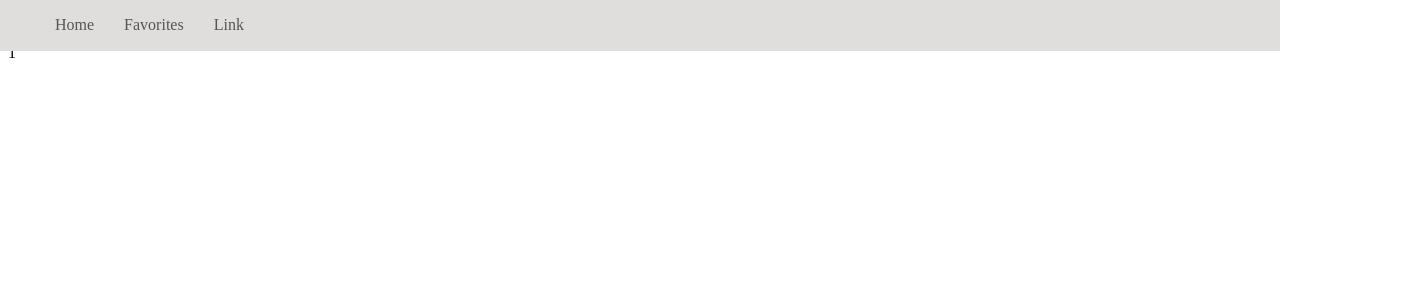
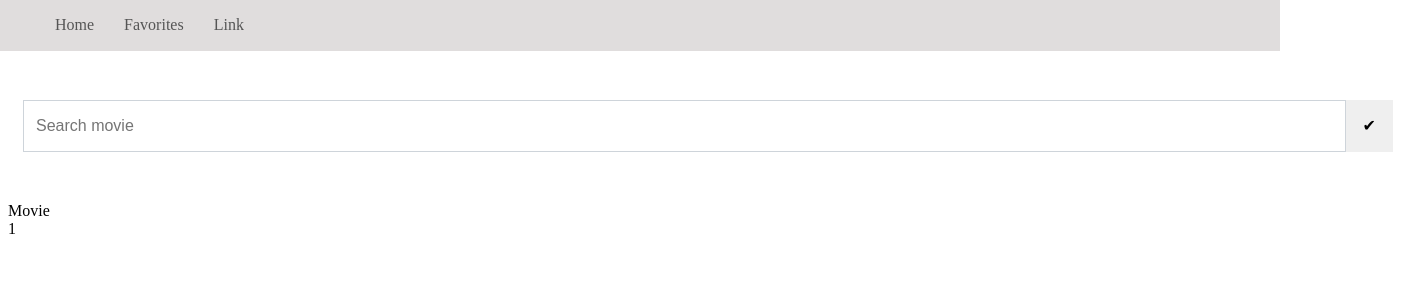
Before and after one commit to Grinsburg/movie-app, a React (Create React App) app: page / in a window 1280 px wide. Shown: the top 300 px of the page, 1408 px wide, since content can reach past the window. Built offline with nearby package versions, Linux system fonts and the light colour scheme.

Commit message:
add Search component and styles

```diff
--- a/src/components/Search/Search.js
+++ b/src/components/Search/Search.js
@@ -1,9 +1,16 @@
 import React from 'react';
+
+import styles from './Search.module.css';
 
 const Search = () => {
   return (
-    <div>
-      4
+    <div className={styles.container}>
+        <div className={styles.inputGroup}>
+          <input type="text" className={styles.formControl} placeholder="Search movie" />
+            <button className={styles.btn} type="button">
+              <i className={styles.fa}></i>
+            </button>
+        </div>
     </div>
   );
 }
--- /dev/null
+++ b/src/components/Search/Search.module.css
@@ -0,0 +1,76 @@
+.container{
+  padding-top: 50px;
+  padding-right: 15px;
+  padding-left: 15px;
+  margin-right: auto;
+  margin-left: auto;
+  width: 1370px;
+  display: flex;
+  flex-wrap: wrap;
+  margin: 50px auto;
+}
+
+.search{
+
+}
+
+.inputGroup {
+  position: relative;
+  display: flex;
+  flex-wrap: nowrap;
+  align-items: stretch;
+  width: 100%;
+}
+
+.formControl {
+  display: block;
+  width: 100%;
+  height: calc(2.25rem + 2px);
+  padding: .375rem .75rem;
+  font-size: 1rem;
+  line-height: 1.5;
+  color: #495057;
+  background-color: #fff;
+  background-clip: padding-box;
+  border: 1px solid #ced4da;
+  transition: border-color .15s ease-in-out,box-shadow .15s ease-in-out;
+}
+
+.inputGroupAppend {
+  margin-left: -1px;
+}
+
+.input-group-append, .input-group-prepend {
+  display: flex;
+}
+
+.btn {
+  display: inline-block;
+  font-weight: 400;
+  text-align: center;
+  white-space: nowrap;
+  vertical-align: middle;
+  -webkit-user-select: none;
+  -moz-user-select: none;
+  -ms-user-select: none;
+  user-select: none;
+  border: 1px solid transparent;
+  padding: .5rem 1rem;
+  font-size: 1rem;
+  line-height: 1.5;
+  transition: color .15s ease-in-out,background-color .15s ease-in-out,border-color .15s ease-in-out,box-shadow .15s ease-in-out;
+  cursor: pointer;
+}
+
+.fa {
+  display: inline-block;
+  font: normal normal normal 14px/1 FontAwesome;
+  font-size: inherit;
+  text-rendering: auto;
+  -webkit-font-smoothing: antialiased;
+  -moz-osx-font-smoothing: grayscale;
+}
+
+.fa:before {
+  content: "\2714";
+}
```
